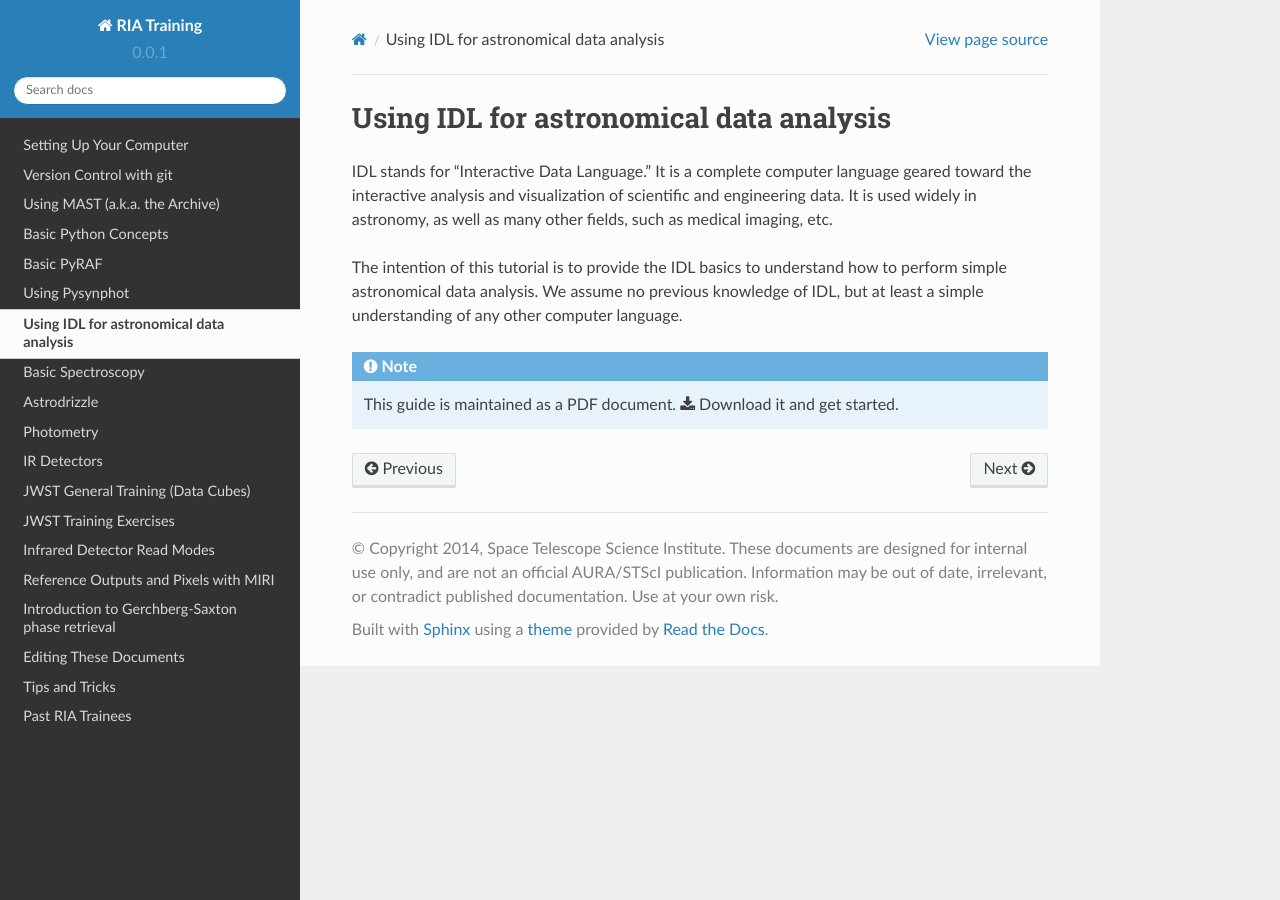
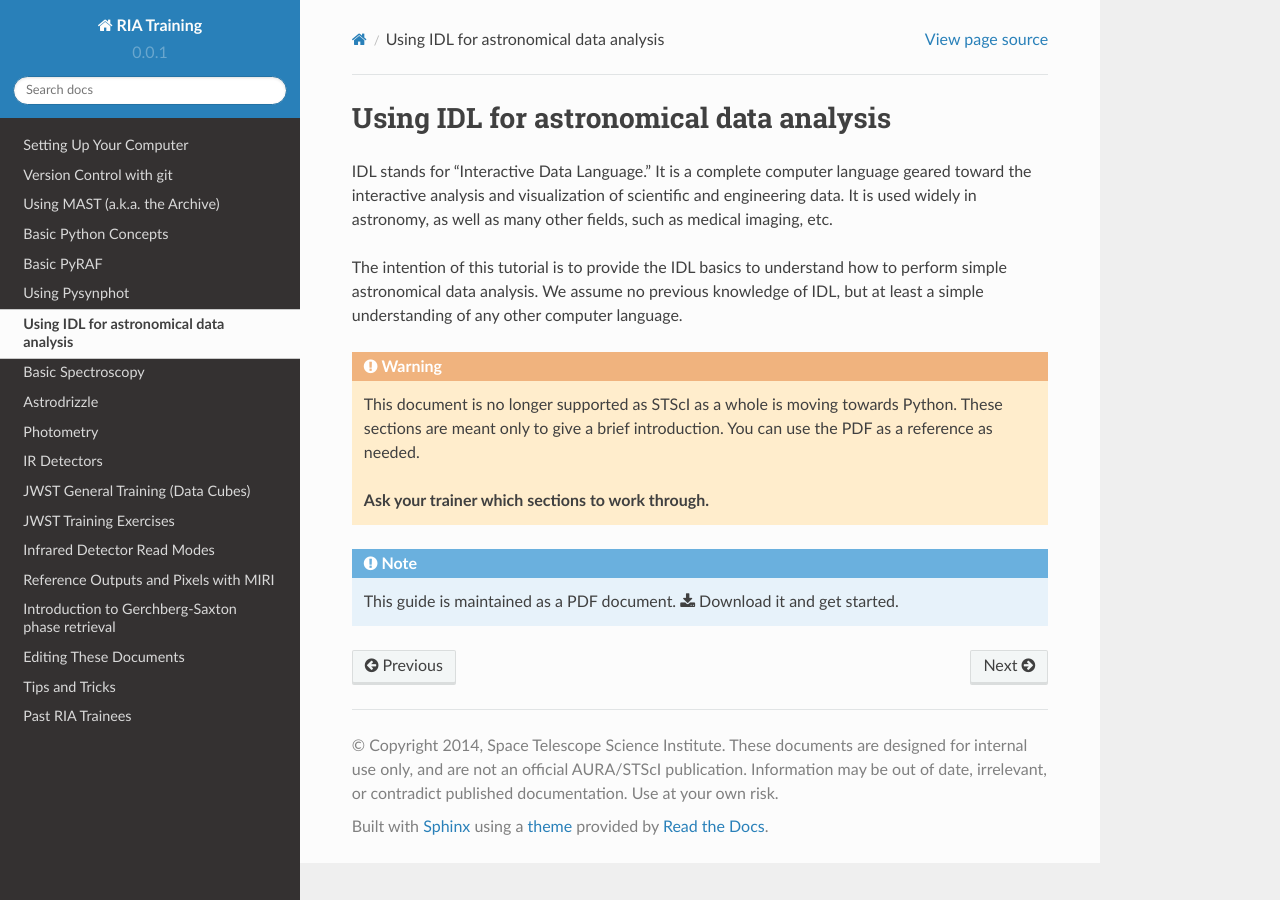
Before and after one commit to staceybright/training-library, a Sphinx documentation site: the page built from source/using_idl.txt, in a window 1280 px wide. Built offline with Sphinx 7.4.7 and the Read the Docs theme 2.0.0, drawn with Linux system fonts in a browser that asks for light colours.

Commit message:
Added a warning box to the IDL section

```diff
--- a/source/using_idl.txt
+++ b/source/using_idl.txt
@@ -6,6 +6,12 @@ IDL stands for "Interactive Data Language." It is a complete computer language g
 
 The intention of this tutorial is to provide the IDL basics to understand how to perform simple astronomical data analysis. We assume no previous knowledge of IDL, but at least a simple understanding of any other computer language.
 
+.. warning::
+
+   This document is no longer supported as STScI as a whole is moving towards Python. These sections are meant only to give a brief introduction. You can use the PDF as a reference as needed.
+
+   **Ask your trainer which sections to work through.**
+
 .. note::
 
    This guide is maintained as a PDF document. :download:`Download it <pdf_guides/IDL-training-june2015.pdf>` and get started.
```
